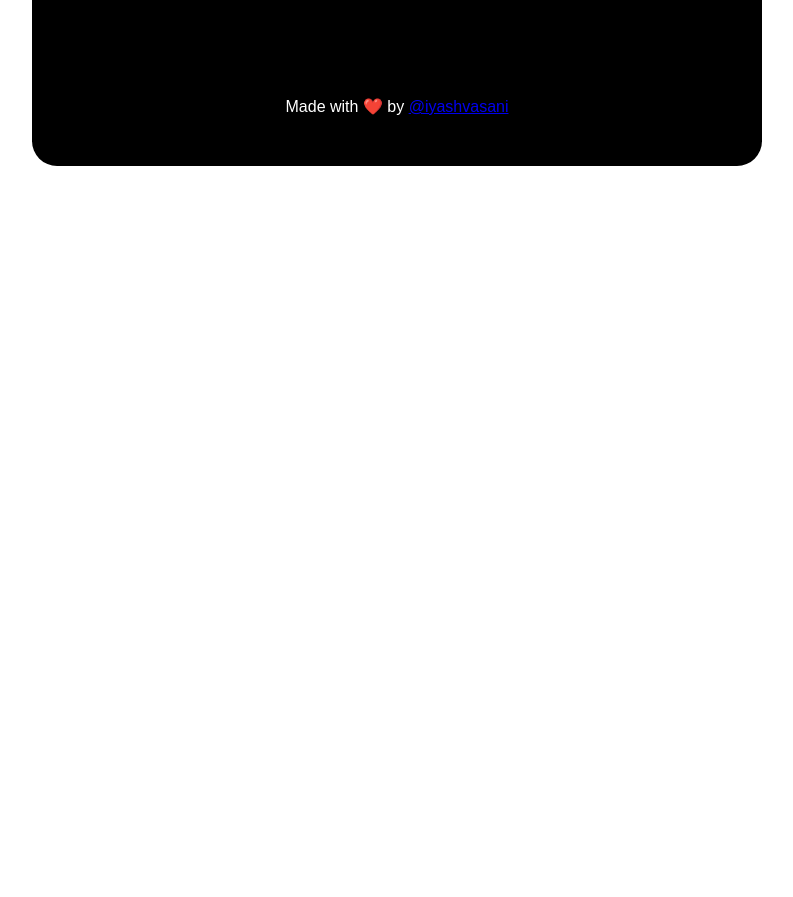
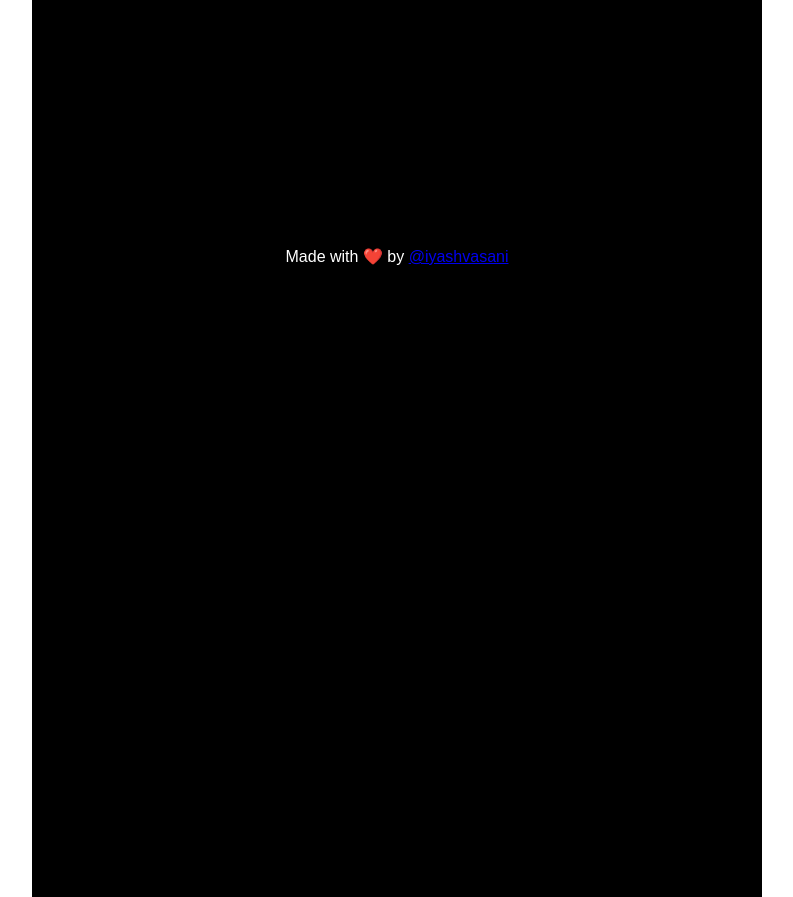
Before and after one commit to iyashvasani/Tic-Tac-Toe-, a plain HTML site: page index.html in a window 1280 px wide. Shown: the part 875-1772 px from the top of the page, without its empty margins (243-1036 px from the left). Before the commit the page ends 1091 px from the top, so only its background shows below. Drawn offline with Linux system fonts and the light colour scheme.

Commit message:
Update layout.css

```diff
--- a/layout.css
+++ b/layout.css
@@ -90,12 +90,8 @@
     font-size: 16px;
     text-align: center;
     color: #fff;
-    margin-bottom: end;
-    margin-top: 100px;
-  }
-
-  .credit-id {
-    background-color: white;
+    margin-bottom: 100%;
+    margin-top: 250px;
   }
 
   .credit-id:hover {
```
